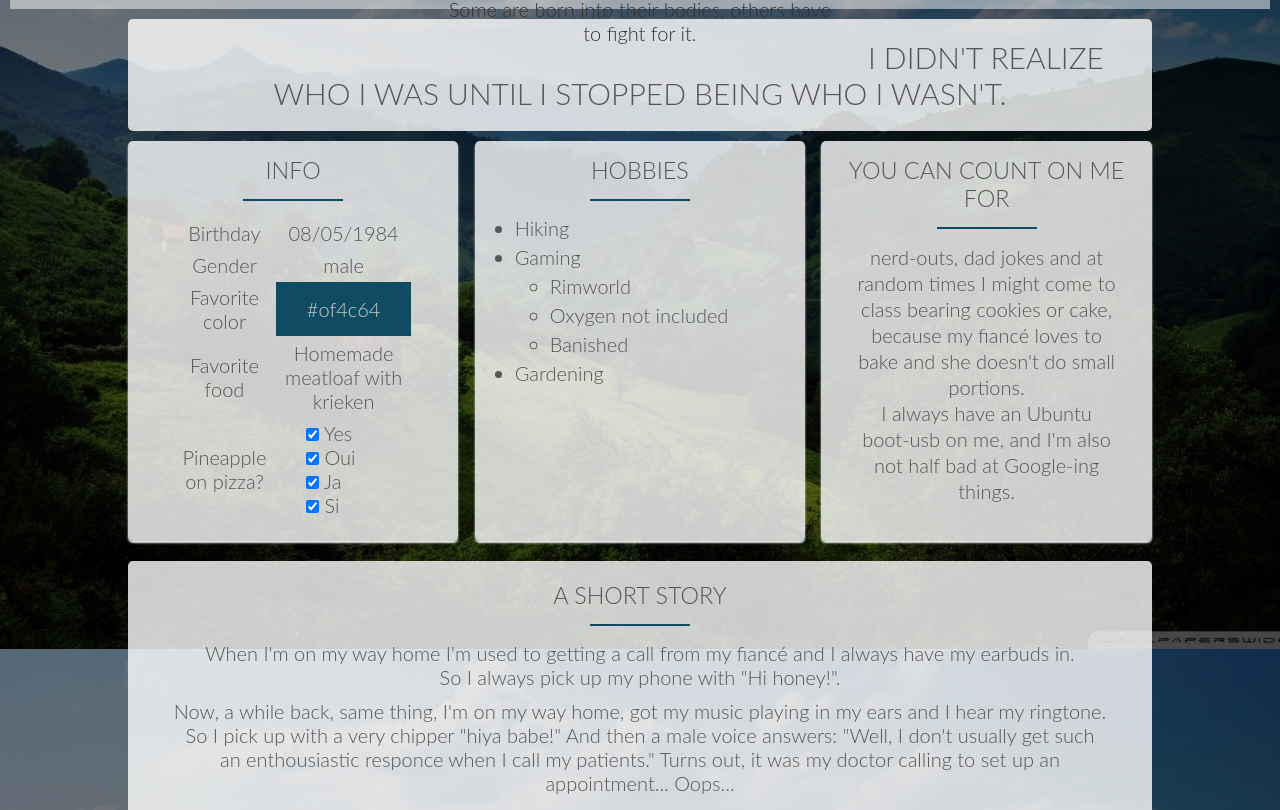
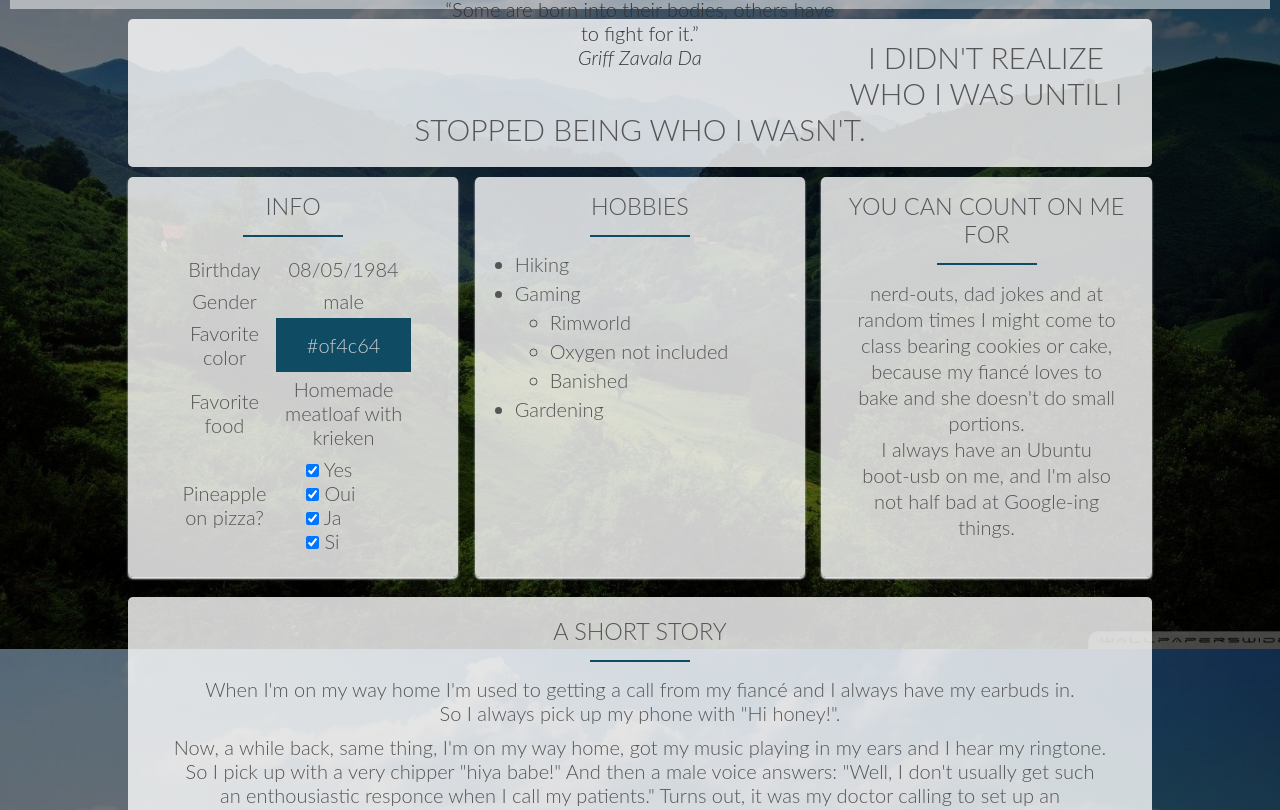
Before and after one commit to Sven-I-Am/html-introduction, a plain HTML site: page index.html in a window 1280 px wide. Shown: the part 151-961 px from the top of the page. Drawn offline with Linux system fonts and the light colour scheme.

Commit message:
Added the quote and cite tags

```diff
--- a/index.html
+++ b/index.html
@@ -16,7 +16,8 @@
       </div>
       <div class="col span-1-of-3" id="header_text">
       <h1>Sven Vander Mierde</h1>
-      <p id="quote">Some are born into their bodies, others have to fight for it.</p>
+      <q id="quote">Some are born into their bodies, others have to fight for it.</q><br>
+        <cite>Griff Zavala Da</cite>
       </div>
     </div>
   </header>
```
